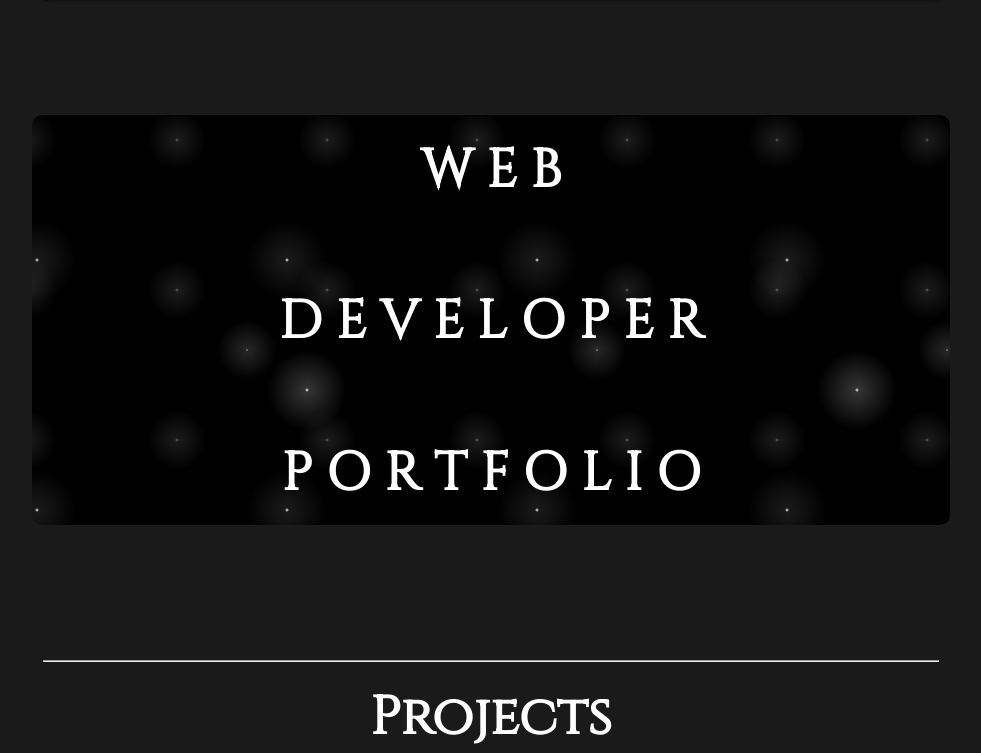
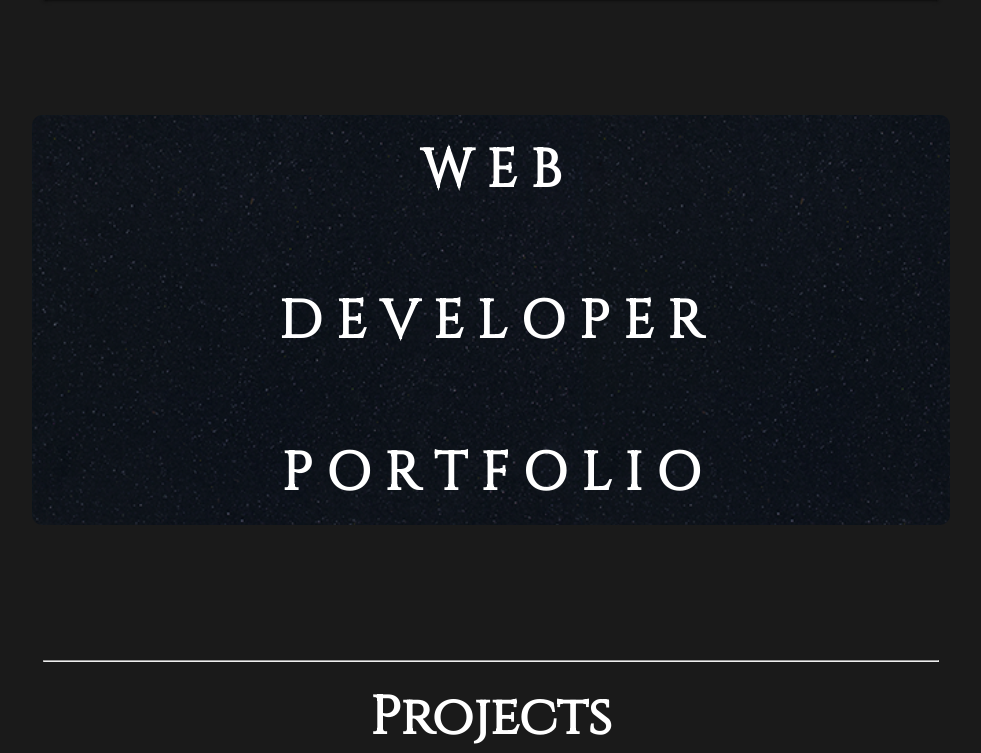
Before and after one commit to SteveLicata/portfolio, a PHP site: page /index.html in a window 1280 px wide. Shown: the part 64-817 px from the top of the page, without its empty margins (149-1130 px from the left). Run offline with PHP 8.4, Linux system fonts and the light colour scheme; some libraries are stand-ins or nearby versions; some web fonts are replaced.

Commit message:
new css header pattern

```diff
--- a/main.css
+++ b/main.css
@@ -23,6 +23,7 @@ h2, h4 {
   background-position: 0 0, 40px 60px, 130px 270px, 70px 100px;
   border-radius: 10px;
   /*http://lea.verou.me/css3patterns/#starry-night*/
+  background-image: url('images/ep_naturalblack.png');
 }
 
 .portdiv, .about, .ed, .skills, .links {
```
Also changed, not shown: images/ep_naturalblack.png (added).
